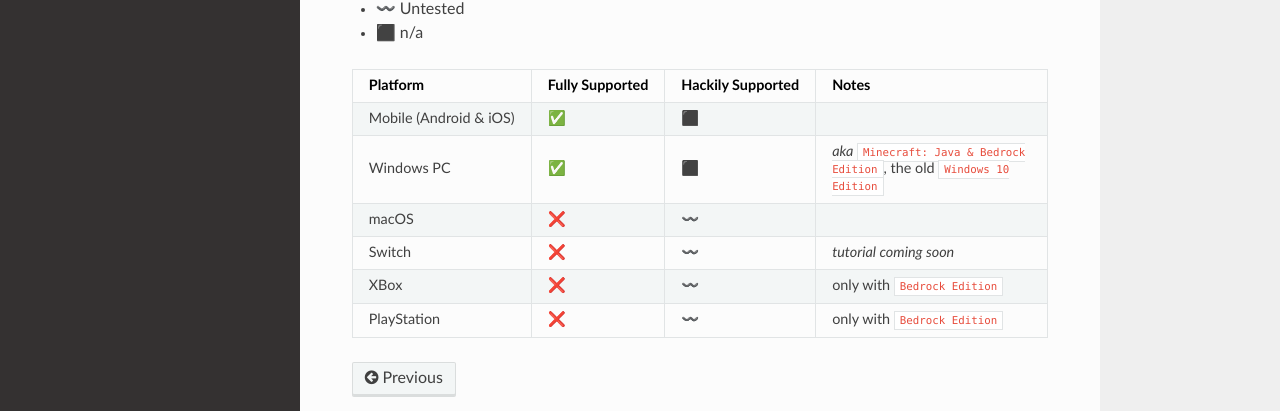
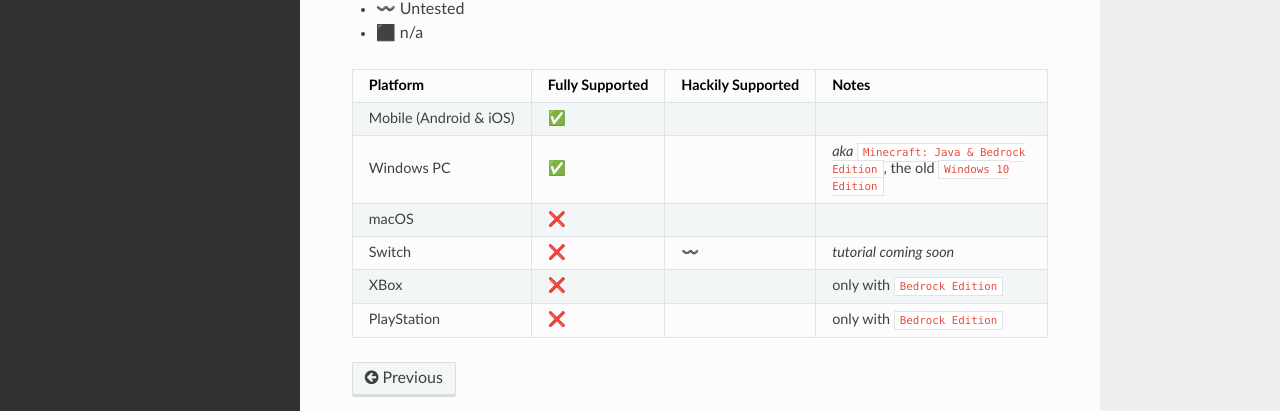
Before and after one commit to Cornelius-Figgle/git-gudder, a Sphinx documentation site: the page built from docs/source/minecraft-server.md, in a window 1280 px wide. Shown: the part 267-678 px from the top of the page. Built offline with Sphinx 7.4.7 and the Read the Docs theme 2.0.0, drawn with Linux system fonts in a browser that asks for light colours.

Commit message:
maybe did some stuff?

```diff
--- a/docs/source/conf.py
+++ b/docs/source/conf.py
@@ -23,6 +23,10 @@
     'myst_parser',
 ]
 
+myst_enable_extensions = [
+  "colon_fence",
+]
+
 templates_path = ['_templates']
 
 # -- Options for HTML output
--- a/docs/source/minecraft-server.md
+++ b/docs/source/minecraft-server.md
@@ -9,9 +9,9 @@
 
 | Platform | Fully Supported | Hackily Supported | Notes |
 | - | - | - | - |
-| Mobile (Android & iOS) | ✅ | ⬛ | |
-| Windows PC | ✅ | ⬛ | *aka* `Minecraft: Java & Bedrock Edition`, the old `Windows 10 Edition` |
-| macOS | ❌ | 〰️ | |
+| Mobile (Android & iOS) | ✅ | | |
+| Windows PC | ✅ | | *aka* `Minecraft: Java & Bedrock Edition`, the old `Windows 10 Edition` |
+| macOS | ❌ |  | |
 | Switch | ❌ | 〰️ | *tutorial coming soon* |
-| XBox | ❌ | 〰️ |  only with `Bedrock Edition` |
-| PlayStation | ❌ | 〰️ | only with `Bedrock Edition` |
+| XBox | ❌ | |  only with `Bedrock Edition` |
+| PlayStation | ❌ | | only with `Bedrock Edition` |
```
Also changed, not shown: docs/source/index.md (+1 -0 lines), docs/source/terraria-server.md (+2 -2 lines).
